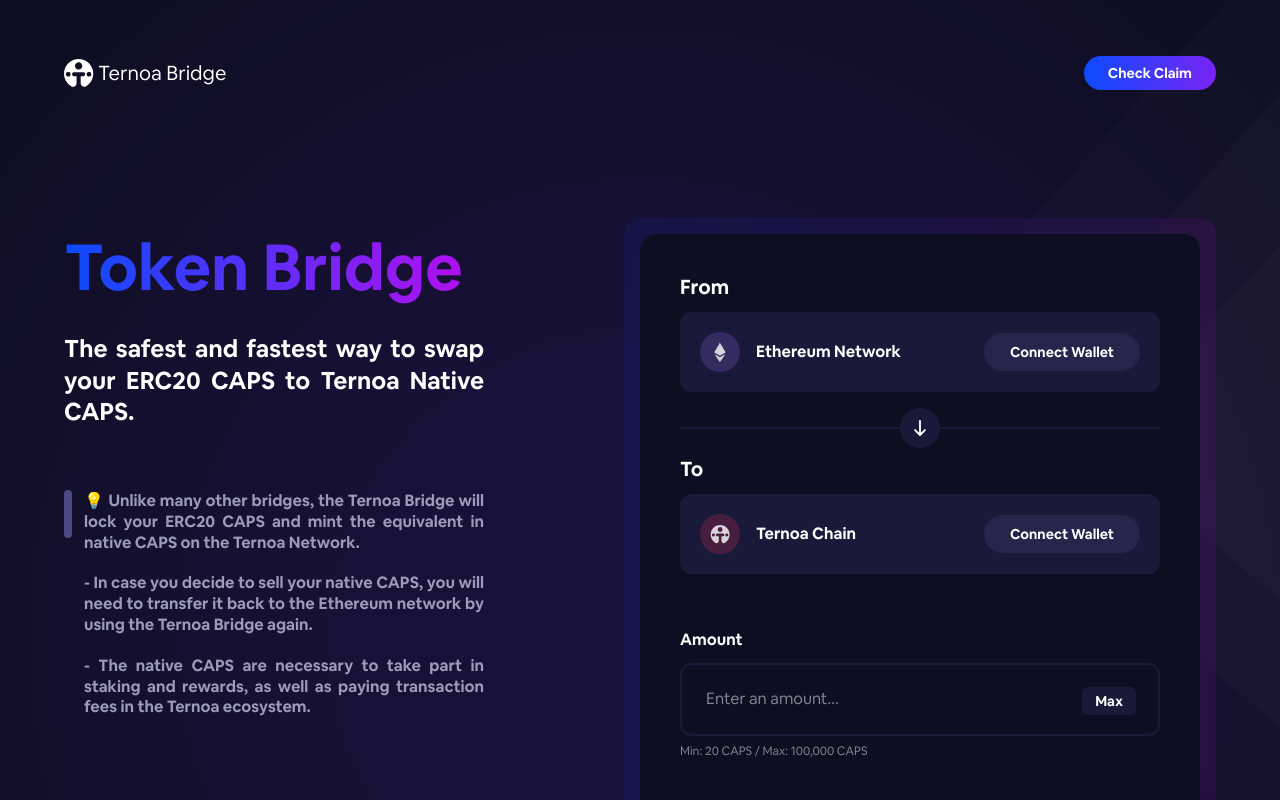
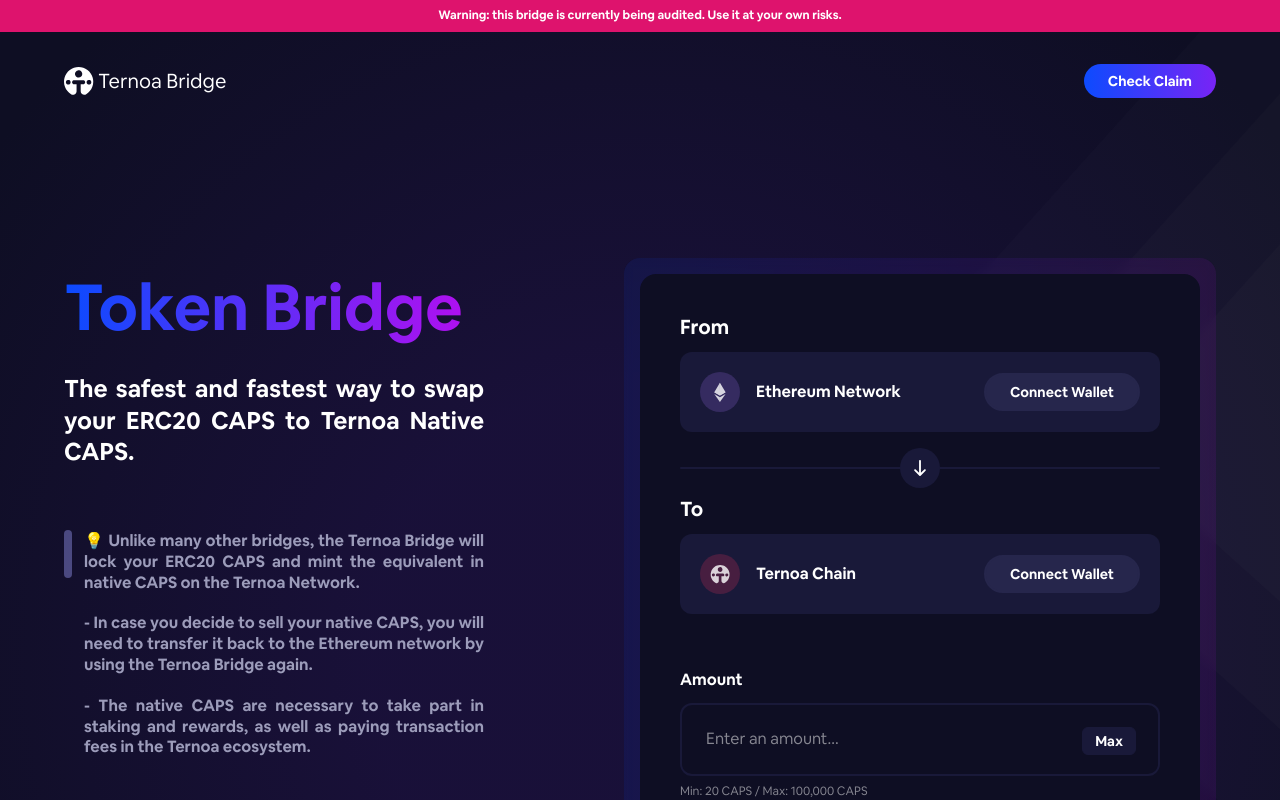
Before and after one commit to capsule-corp-ternoa/ternoa-bridge-front, a Next.js app: page / in a window 1280 px wide. Shown: the top 800 px of the page. Built offline with nearby package versions, Linux system fonts and the light colour scheme; no server answers.

Commit message:
feat: Disclaimer banner added

```diff
--- a/components/base/Header/Header.module.scss
+++ b/components/base/Header/Header.module.scss
@@ -4,9 +4,14 @@
   display: none;
 
   @include lg {
+    padding: 6.4rem 4rem 3.2rem !important;
     display: flex;
     align-items: center;
     justify-content: space-between;
+  }
+
+  @include xl {
+    padding: 6.4rem 6.4rem 6.4rem !important;
   }
 }
 
--- a/components/base/MobileHeader/MobileHeader.module.scss
+++ b/components/base/MobileHeader/MobileHeader.module.scss
@@ -4,6 +4,15 @@
   display: flex;
   align-items: center;
   justify-content: space-between;
+  padding: 6.4rem 1.6rem 2.4rem !important;
+
+  @include md {
+    padding: 5.6rem 1.6rem 2.4rem !important;
+  }
+
+  @include md {
+    padding: 5.6rem 4rem 2.4rem !important;
+  }
 
   @include lg {
     display: none;
--- a/pages/index.tsx
+++ b/pages/index.tsx
@@ -15,6 +15,7 @@ export default function Home() {
         <meta name="description" content="Ternoa Bridge" />
       </Head>
 
+      <div className="disclaimer">Warning: this bridge is currently being audited. Use it at your own risks.</div>
       <header className="container">
         <Header />
         <MobileHeader />
--- a/style/_layout.scss
+++ b/style/_layout.scss
@@ -197,3 +197,25 @@ button {
     max-width: 1440px;
   }
 }
+
+.disclaimer {
+  width: 100%;
+  height: 4rem;
+  background: $color-danger300;
+  display: flex;
+  align-items: center;
+  justify-content: center;
+  color: $color-contrast;
+  font-family: $font-bold;
+  font-size: 1.2rem;
+  position: fixed;
+  top: 0;
+  left: 0;
+  z-index: 100;
+  text-align: center;
+  padding: 0 1.6rem;
+
+  @include sm {
+    height: 3.2rem;
+  }
+}
```
